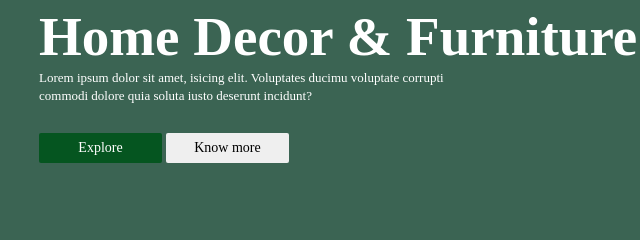
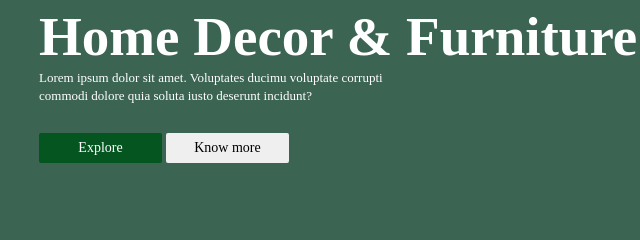
Before and after one commit to praful-kumar/HF, a plain HTML site: page index.html in a window 1280 px wide. Shown: the part 155-395 px from the top of the page, 25-665 px from the left. Drawn offline with nearby package versions, Linux system fonts and the light colour scheme.

Commit message:
Update index.html

```diff
--- a/index.html
+++ b/index.html
@@ -23,7 +23,7 @@
         <div class="first" id="right">
             <div id="content">
                 <h1>Home Decor & Furniture</h1>
-                <small>Lorem ipsum dolor sit amet, isicing elit. Voluptates ducimu voluptate corrupti <br> commodi dolore quia soluta iusto deserunt incidunt?</small>
+                <small>Lorem ipsum dolor sit amet. Voluptates ducimu voluptate corrupti <br> commodi dolore quia soluta iusto deserunt incidunt?</small>
             </div>
             <div id="btn">
                 <button>Explore</button>
```
